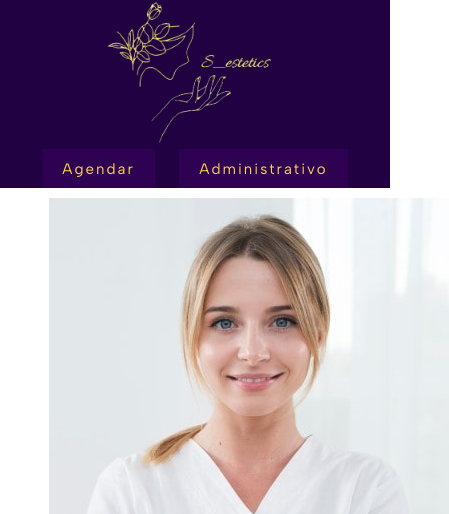
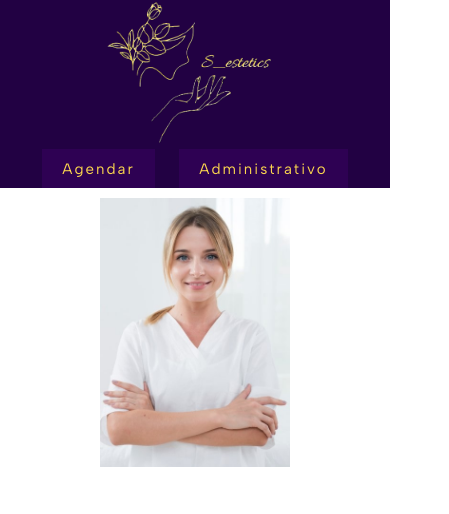
Before and after one commit to SaulloRibeiro/trabalhoDesenvolvimentoWeb, a plain HTML site: page index.html in a window 390 px wide. Shown: the top 514 px of the page, 449 px wide, since content can reach past the window. Drawn offline with Linux system fonts and the light colour scheme.

Commit message:
ajustando a imagem da profissional da clinica

```diff
--- a/assets/css/estilo-index/cell.css
+++ b/assets/css/estilo-index/cell.css
@@ -21,6 +21,9 @@
         padding: 10px;
     }
 
+    .container > div > img{
+        width: 65%;
+    }
     .container > div > h1{
         text-align: center;
     }
```
